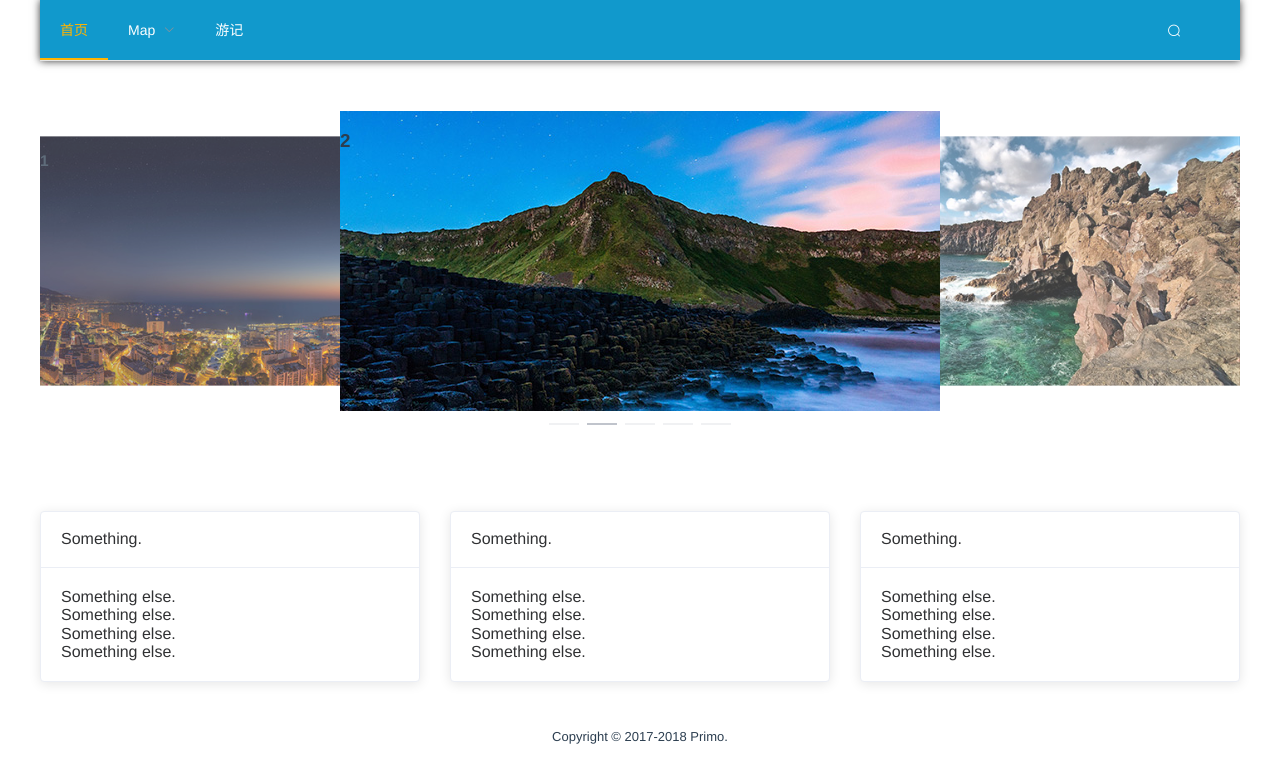
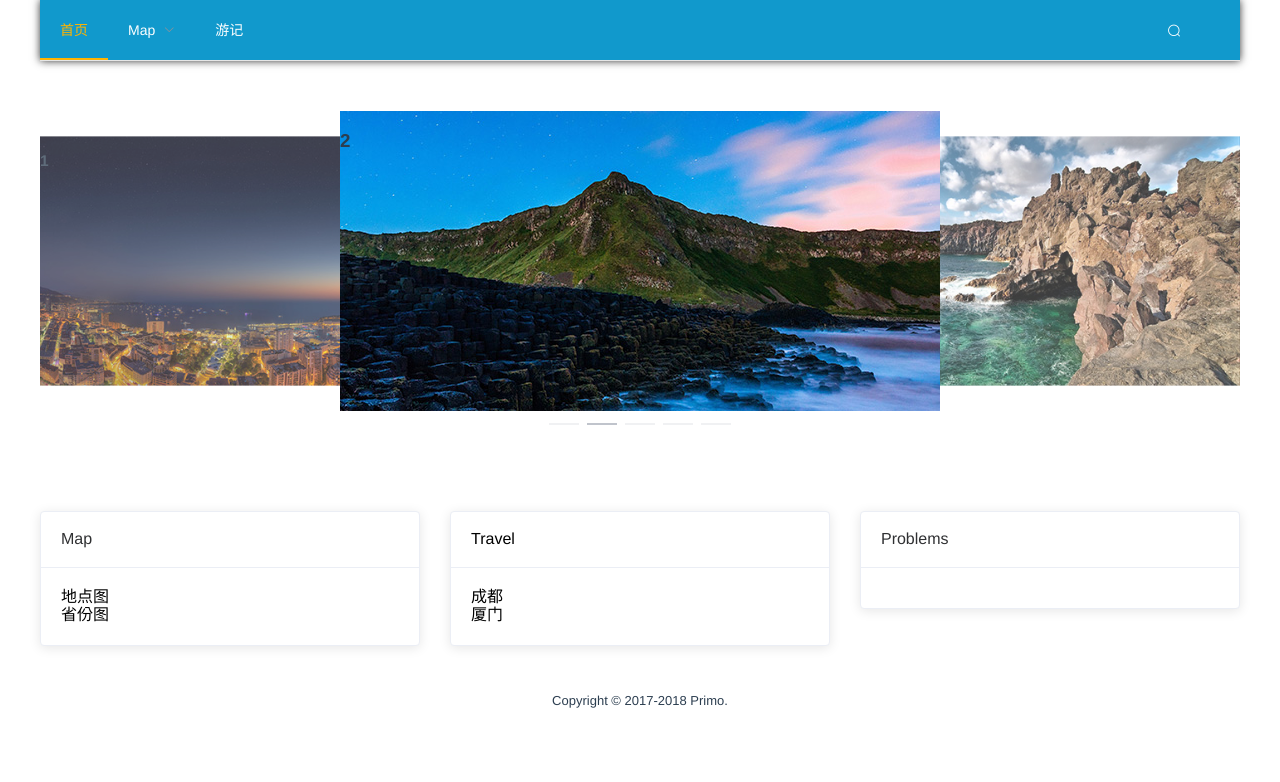
Before and after one commit to PrimoZiv/gofar, a Vue app: page / in a window 1280 px wide. Shown: the top 782 px of the page. Built offline with nearby package versions, Linux system fonts and the light colour scheme; what vue-resource would draw is missing.

Commit message:
Change default test data.

```diff
--- a/src/components/Main.vue
+++ b/src/components/Main.vue
@@ -11,29 +11,21 @@
             <el-row :gutter="30">
                 <el-col :span="8">
                     <el-card>
-                        <div slot="header">Something.</div>
-                        <div>Something else.</div>
-                        <div>Something else.</div>
-                        <div>Something else.</div>
-                        <div>Something else.</div>
+                        <div slot="header">Map</div>
+                        <div><router-link to="/map-place">地点图</router-link></div>
+                        <div><router-link to="/map-province">省份图</router-link></div>
                     </el-card>
                 </el-col>
                 <el-col :span="8">
                     <el-card>
-                        <div slot="header">Something.</div>
-                        <div>Something else.</div>
-                        <div>Something else.</div>
-                        <div>Something else.</div>
-                        <div>Something else.</div>
+                        <div slot="header"><router-link to="/travel">Travel</router-link></div>
+                        <div><router-link to="/travel/detail/0">成都</router-link></div>
+                        <div><router-link to="/travel/detail/1">厦门</router-link></div>
                     </el-card>
                 </el-col>
                 <el-col :span="8">
                     <el-card>
-                        <div slot="header">Something.</div>
-                        <div>Something else.</div>
-                        <div>Something else.</div>
-                        <div>Something else.</div>
-                        <div>Something else.</div>
+                        <div slot="header">Problems</div>
                     </el-card>
                 </el-col>
             </el-row>
@@ -71,5 +63,16 @@ export default {
 
 .types {
     margin-top: 70px;
+
+    a {
+        &:link, &:visited {
+            color: #000;
+            text-decoration: none;
+        }
+        &:hover, &:active {
+            color: #0099CC;
+            text-decoration: underline;
+        }
+    }
 }
 </style>
--- a/src/components/travel/TravelItem.vue
+++ b/src/components/travel/TravelItem.vue
@@ -55,8 +55,15 @@ export default {
             line-height: 30px;
             cursor: pointer;
 
-            &:hover {
-                color: #ffb400;
+            a {
+                &:link, &:visited {
+                    color: #000;
+                    text-decoration: none;
+                }
+                &:hover, &:active {
+                    color: #ffb400;
+                    text-decoration: underline;
+                }
             }
         }
 
```
Also changed, not shown: static/data/travel.json (+6 -6 lines).
